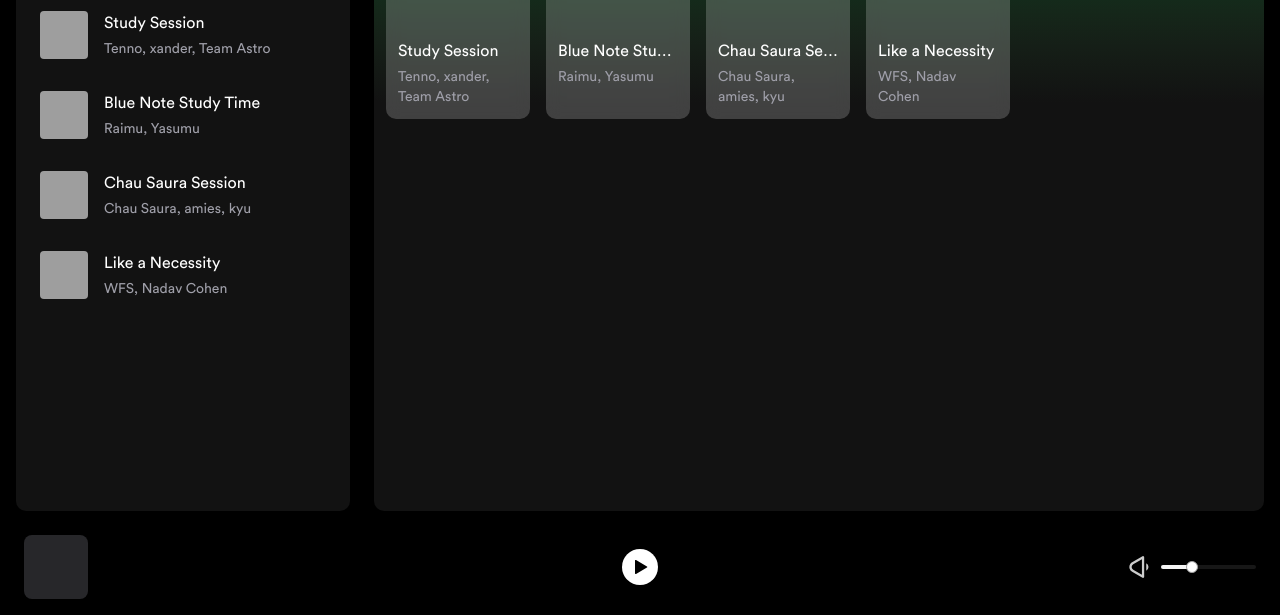
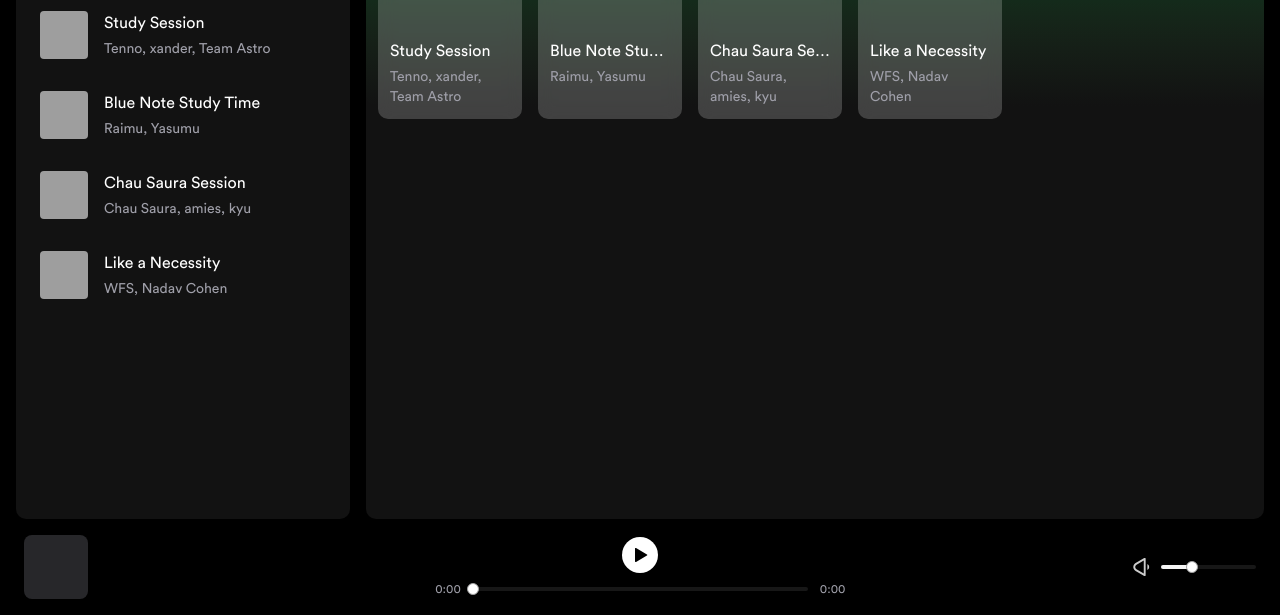
Before and after one commit to Bruno2204/spotify-clone, an Astro site: page / in a window 1280 px wide. Shown: the part 185-800 px from the top of the page. Built offline with nearby package versions, Linux system fonts and the light colour scheme; Astro itself is replaced by a stand-in of ours; grey boxes are pictures that could not be loaded.

Commit message:
Add: Song Slider

```diff
--- a/src/components/footer/Player.jsx
+++ b/src/components/footer/Player.jsx
@@ -1,11 +1,11 @@
 import { useRef, useEffect } from 'react';
-import { Play, Pause } from '@/icons/PlayerIcons.jsx';
 import { usePlayerStore } from '@/store/playerStore.js';
 import { CurrentSong } from './CurrentSong.jsx';
 import { VolumeControl } from './VolumeControl.jsx';
+import { SongControls } from './SongControls.jsx';
 
 export default function Player() {
-  const { isPlaying, setIsPlaying, currentMusic, setCurrentMusic, volume } = usePlayerStore();
+  const { isPlaying, currentMusic, volume } = usePlayerStore();
   const audioRef = useRef();
 
   useEffect(() => {
@@ -19,33 +19,21 @@ export default function Player() {
   }, [isPlaying])
 
   useEffect(() => {
-    const { song, playlist, songs } = currentMusic
+    const { song, playlist } = currentMusic
     if (song) {
       audioRef.current.src = `/music/${playlist.id}/0${song.id}.mp3`;
       audioRef.current.play();
     }
-
   }, [currentMusic])
 
 
-  const handleClick = () => {
-    setIsPlaying(!isPlaying);
-  };
+
 
   return (
-    <div className='grid grid-cols-3  '>
+    <div className='grid grid-cols-3'>
       <CurrentSong song={currentMusic.song} />
 
-      <div className='flex items-center justify-center'>
-        <button
-          className='bg-white text-black cursor-pointer rounded-full p-2.5'
-          onClick={handleClick}
-        >
-          {isPlaying ? <Pause /> :
-            <Play />
-          }
-        </button>
-      </div>
+      <SongControls audio={audioRef} />
 
       <VolumeControl />
       <audio ref={audioRef}></audio>
--- /dev/null
+++ b/src/components/footer/SongControls.jsx
@@ -0,0 +1,61 @@
+import { useEffect, useState } from "react";
+import { usePlayerStore } from "@/store/playerStore.js";
+import { Play, Pause } from "@/icons/PlayerIcons.jsx";
+import { Slider } from "@/components/ui/slider.js";
+
+export function SongControls({ audio }) {
+  const [currentTime, setCurrentTime] = useState(0)
+  const { isPlaying, setIsPlaying } = usePlayerStore();
+
+  useEffect(() => {
+    audio.current.addEventListener('timeupdate', handleTimeUpdate)
+
+    return () => {
+      audio.current.removeEventListener('timeupdate', handleTimeUpdate)
+    }
+  }, [])
+
+  const handleTimeUpdate = () => {
+    setCurrentTime(audio.current.currentTime)
+  }
+
+  const formatTime = time => {
+    if (!time) return `0:00`
+
+    const seconds = Math.floor(time % 60)
+    const minutes = Math.floor(time / 60)
+
+    return `${minutes}:${seconds.toString().padStart(2, '0')}`
+  }
+  const handleClick = () => {
+    setIsPlaying(!isPlaying);
+  };
+
+  const duration = audio?.current?.duration ?? 0
+  return (
+    <div className='flex flex-col items-center justify-center select-none w-full'>
+      <button
+        className='bg-white text-black cursor-pointer rounded-full p-2.5'
+        onClick={handleClick}
+      >
+        {isPlaying ? <Pause /> :
+          <Play />
+        }
+      </button>
+
+      <div className='flex items-center gap-3 w-full pt-2'>
+        <span className='text-xs text-zinc-400 w-8 text-right'>{formatTime(currentTime)}</span>
+        <Slider
+          value={[currentTime]}
+          max={duration}
+          min={0}
+          onValueChange={(value) => {
+            audio.current.currentTime = value[0];
+          }}
+        />
+        <span className='text-xs text-zinc-400'>{formatTime(duration)}</span>
+
+      </div>
+    </div>
+  )
+}
--- a/src/components/footer/VolumeControl.jsx
+++ b/src/components/footer/VolumeControl.jsx
@@ -17,7 +17,7 @@ export function VolumeControl() {
   }
   return (
     <div className='flex items-center justify-end gap-2 select-none '>
-      <span className='cursor-pointer text-white/80 hover:text-white transition duration-200 w-6' onClick={handleClick}>
+      <span className='cursor-pointer text-white/80 hover:text-white transition duration-200 w-5' onClick={handleClick}>
         <VolumeIcon volume={volume} />
       </span>
       <Slider
--- a/src/layouts/Layout.astro
+++ b/src/layouts/Layout.astro
@@ -16,7 +16,7 @@ import { ClientRouter } from 'astro:transitions';
     <title>Spotify Clone</title>
     <ClientRouter />
   </head>
-  <body id='app' class='h-dvh p-2 gap-2 bg-black'>
+  <body id='app' class='h-dvh p-2 bg-black'>
     <SideMenu />
     <main class='[grid-area:main] rounded-lg flex flex-1'>
       <slot />
```
